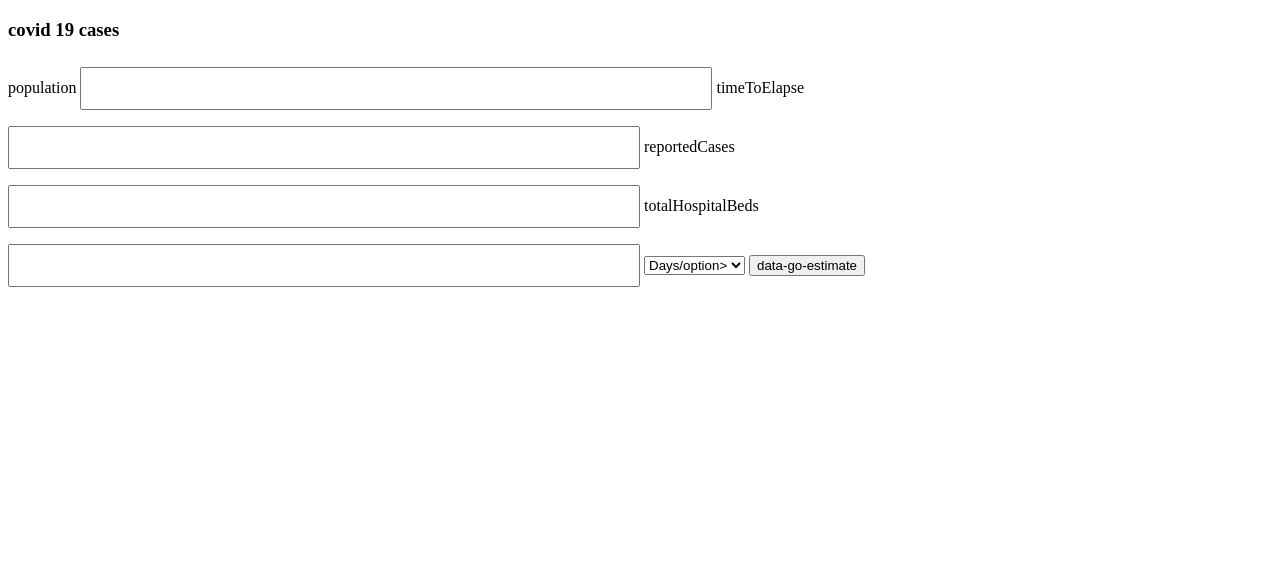
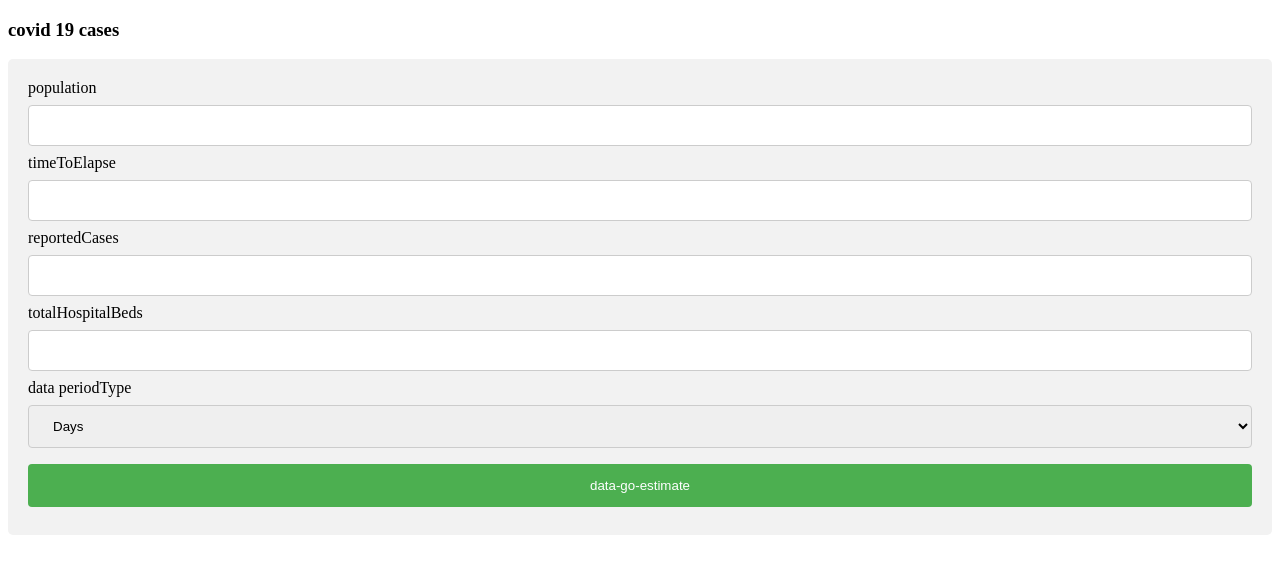
Before and after one commit to dennismoha/dennismoha.github.io, a plain HTML site: page index.html in a window 1280 px wide. Drawn offline with Linux system fonts and the light colour scheme.

Commit message:
rectified

```diff
--- a/index.html
+++ b/index.html
@@ -3,20 +3,45 @@
 <head>
   <title>this is the 2019 covid19 Results Checker</title>
   <meta charset="UTF-8">
+  <meta lang="en">
   <meta name="description" content="Covid19 results check. Check by the region of your residence">
   <meta name="robots" content="index, follow" />
   <meta name="keywords" content="region, Covid19Population">
   <meta name="author" content="Dennis Moha">
   <meta name="viewport" content="width=device-width, initial-scale=1.0">
-  <meta http-equiv="refresh" content="30">
+
 </head>
 
     <style>
-        input[type=text] {
-        width: 50%;
+        input[type=text], select {
+        width: 100%;
         padding: 12px 20px;
         margin: 8px 0;
+        display: inline-block;
+        border: 1px solid #ccc;
+        border-radius: 4px;
         box-sizing: border-box;
+        }
+
+        input[type=submit] {
+        width: 100%;
+        background-color: #4CAF50;
+        color: white;
+        padding: 14px 20px;
+        margin: 8px 0;
+        border: none;
+        border-radius: 4px;
+        cursor: pointer;
+        }
+
+        input[type=submit]:hover {
+        background-color: #45a049;
+        }
+
+        div {
+        border-radius: 5px;
+        background-color: #f2f2f2;
+        padding: 20px;
         }
     </style>
 
@@ -24,29 +49,33 @@
 
     <body>
 
-    <h3>covid 19 cases</h3>
+    <h3 aria-label="Header">covid 19 cases</h3>
 
-    <form>
-      <label for="population">population</label>
-      <input type="text" data-population="data-population"  name="population">
-      <label for="timeToElapse">timeToElapse</label>
-      <input type="text" data-timeToElapse="data-time-to-elapse" id="timeToElapse" name="timeToElapse">
+    <div>
+        <form>
+        <label for="populations">population</label>
+        <input type="text" data-population="data-population" id="populations" name="population">
 
-      <label for="reportedCases">reportedCases</label>
-      <input type="text" data-data-reported-cases="data-reported-cases" id="reportedCases" name="reportedCases">
+        <label for="timeToElapses">timeToElapse</label>
+        <input type="text" data-timeToElapse="data-time-to-elapse" id="timeToElapses" name="timeToElapse">
 
-      <label for="totalHospitalBeds">totalHospitalBeds</label>
-      <input type="text" data-data-total-hospital-beds="data-total-hospital-beds" id="totalHospitalBeds" name="totalHospitalBeds">
+        <label for="reportedCasess">reportedCases</label>
+        <input type="text" data-data-reported-cases="data-reported-cases" id="reportedCasess" name="reportedCases">
 
-      <select id="periodType" data-data-period-type="data-period-type">
-        <option value="Days">Days/option>
-        <option value="Weeks">Weeks</option>
-        <option value="Months">Months</option>
-      </select>
+        <label for="totalHospitalBedss">totalHospitalBeds</label>
+        <input type="text" data-data-total-hospital-beds="data-total-hospital-beds" id="totalHospitalBedss" name="totalHospitalBeds">
 
-      <input type="submit" data-data-go-estimate.="data-go-estimate." value="data-go-estimate">
+        <label for="periodTypes"> data periodType</label>
+            <select id="periodTypes" data-data-period-type="data-period-type">
+                <option value="Days">Days</option>
+                <option value="Weeks">Weeks</option>
+                <option value="Months">Months</option>
+            </select>
 
-      </form>
+        <input type="submit" aria-label="Submit" data-data-go-estimate.="data-go-estimate." value="data-go-estimate">
+
+        </form>
+    </div>
     </body>
 
 <body>
```
